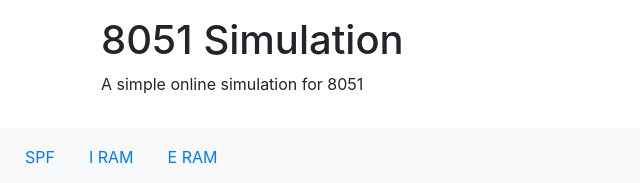
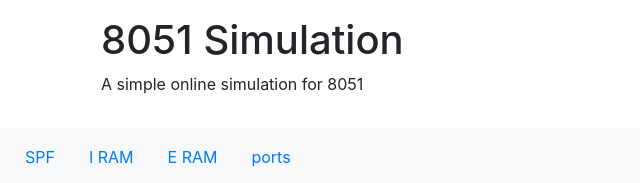
Before and after one commit to vijayganesh/8051simulation, a plain HTML site: page docs/index.html in a window 1280 px wide. Shown: the top 183 px of the page, 0-640 px from the left. Drawn offline with nearby package versions, Linux system fonts and the light colour scheme.

Commit message:
Update index.html

```diff
--- a/docs/index.html
+++ b/docs/index.html
@@ -81,6 +81,7 @@
   <li class="nav-item"><a class="nav-link" data-toggle="tab" href="#spr_8051">SPF</a></li>
   <li class="nav-item"><a class = "nav-link" data-toggle="tab" href="#IRAM" >I RAM</a></li>
   <li class="nav-item"><a class ="nav-link" data-toggle="tab" href="#ERAM">E RAM</a></li>
+   <li class="nav-item"><a class ="nav-link" data-toggle="tab" href="#ports" id='a_ports'>ports</a></li>
 </ul>
 
  <div class="tab-content" style="height:300px">
@@ -99,6 +100,10 @@
 
   <div class="tab-pane container  fade" id="ERAM" >
   <!-- External RAM -->
+
+  </div>
+  <div class="tab-pane container  fade" id="ports" >
+  <!-- ports -->
 
   </div>
 
```
